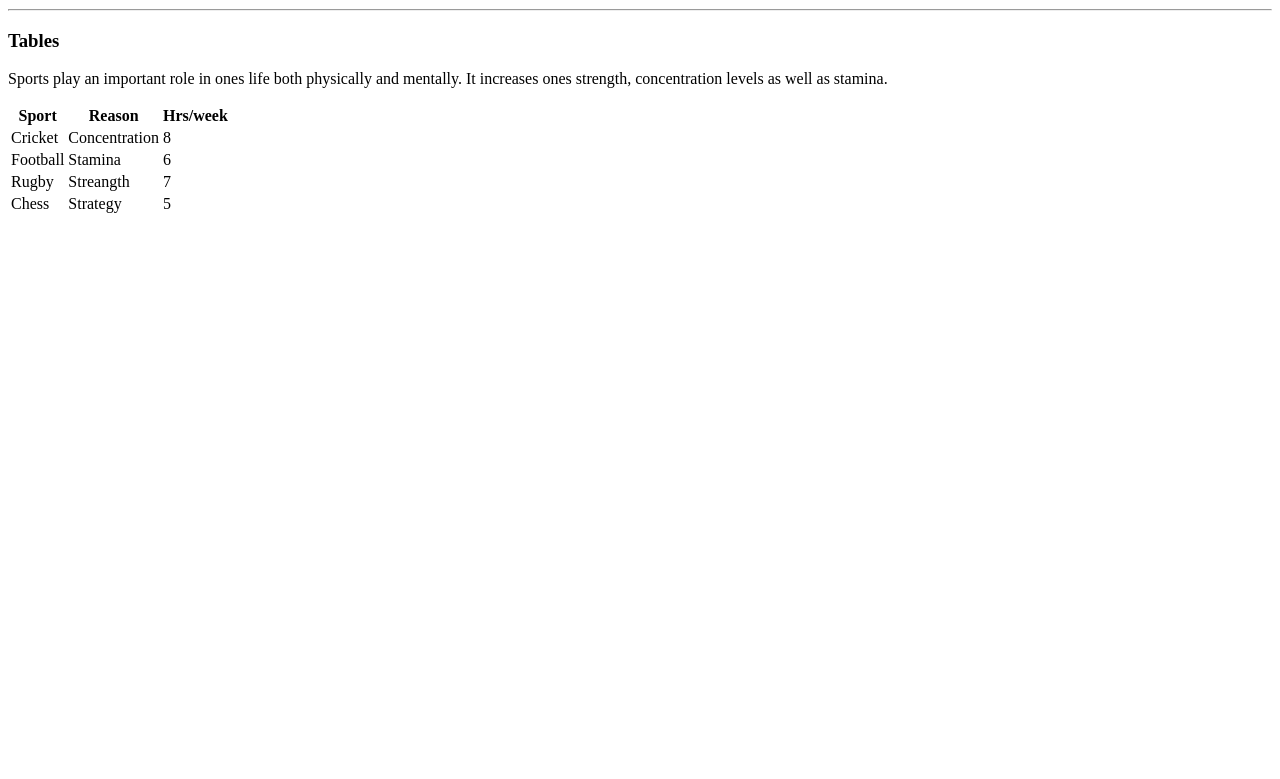
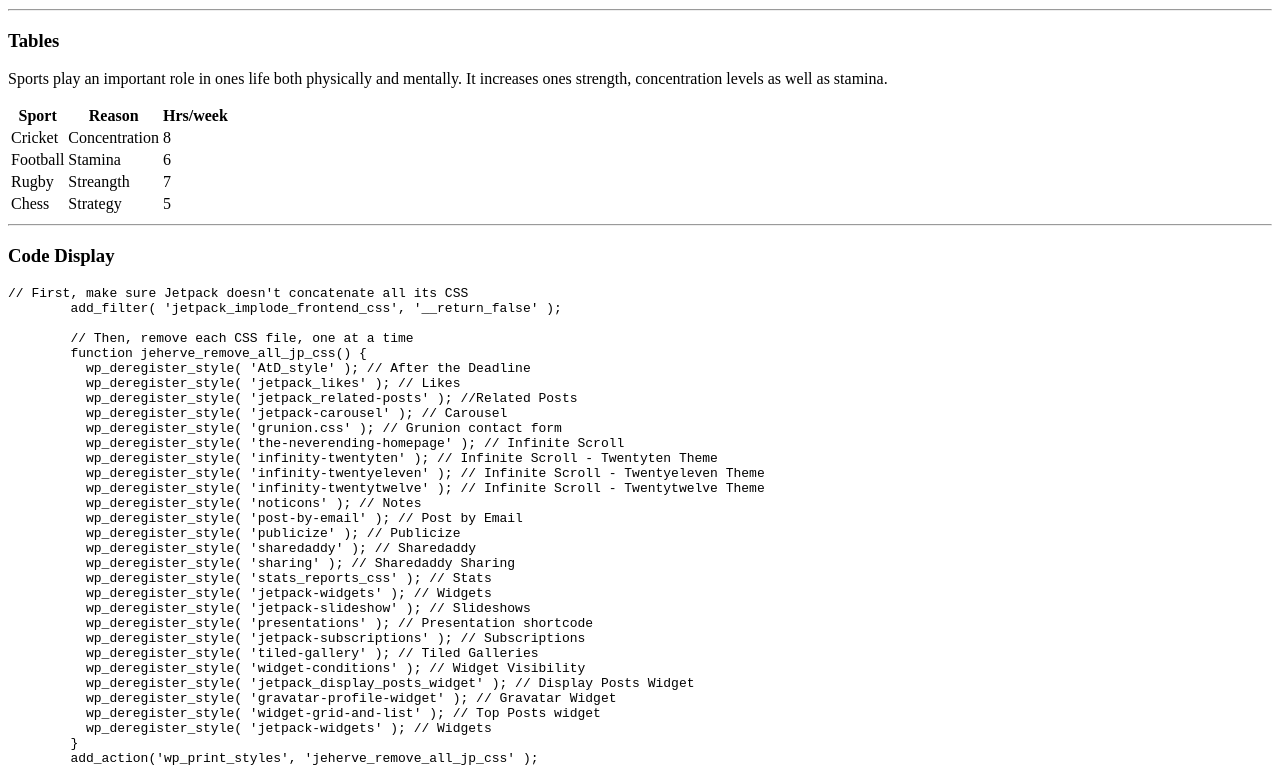
Before and after one commit to 44-563-WebApps-F23/44563-webapps-f23-assignment3-kaushikvenna, a plain HTML site: page mystats.html in a window 1280 px wide. Shown: the part 460-1239 px from the top of the page. Before the commit the page ends 800 px from the top, so only its background shows below. Drawn offline with Linux system fonts and the light colour scheme.

Commit message:
added code

```diff
--- a/mystats.html
+++ b/mystats.html
@@ -40,6 +40,41 @@ alt="picture of chicken biryani" >
                 <td> 5 </td>
                 </tr>
     </table>
+    <hr>
+    <h3>Code Display</h3>
+    <pre>// First, make sure Jetpack doesn't concatenate all its CSS
+        add_filter( 'jetpack_implode_frontend_css', '__return_false' );
+
+        // Then, remove each CSS file, one at a time
+        function jeherve_remove_all_jp_css() {
+          wp_deregister_style( 'AtD_style' ); // After the Deadline
+          wp_deregister_style( 'jetpack_likes' ); // Likes
+          wp_deregister_style( 'jetpack_related-posts' ); //Related Posts
+          wp_deregister_style( 'jetpack-carousel' ); // Carousel
+          wp_deregister_style( 'grunion.css' ); // Grunion contact form
+          wp_deregister_style( 'the-neverending-homepage' ); // Infinite Scroll
+          wp_deregister_style( 'infinity-twentyten' ); // Infinite Scroll - Twentyten Theme
+          wp_deregister_style( 'infinity-twentyeleven' ); // Infinite Scroll - Twentyeleven Theme
+          wp_deregister_style( 'infinity-twentytwelve' ); // Infinite Scroll - Twentytwelve Theme
+          wp_deregister_style( 'noticons' ); // Notes
+          wp_deregister_style( 'post-by-email' ); // Post by Email
+          wp_deregister_style( 'publicize' ); // Publicize
+          wp_deregister_style( 'sharedaddy' ); // Sharedaddy
+          wp_deregister_style( 'sharing' ); // Sharedaddy Sharing
+          wp_deregister_style( 'stats_reports_css' ); // Stats
+          wp_deregister_style( 'jetpack-widgets' ); // Widgets
+          wp_deregister_style( 'jetpack-slideshow' ); // Slideshows
+          wp_deregister_style( 'presentations' ); // Presentation shortcode
+          wp_deregister_style( 'jetpack-subscriptions' ); // Subscriptions
+          wp_deregister_style( 'tiled-gallery' ); // Tiled Galleries
+          wp_deregister_style( 'widget-conditions' ); // Widget Visibility
+          wp_deregister_style( 'jetpack_display_posts_widget' ); // Display Posts Widget
+          wp_deregister_style( 'gravatar-profile-widget' ); // Gravatar Widget
+          wp_deregister_style( 'widget-grid-and-list' ); // Top Posts widget
+          wp_deregister_style( 'jetpack-widgets' ); // Widgets
+        }
+        add_action('wp_print_styles', 'jeherve_remove_all_jp_css' );</pre>
+
 
 </body>
 </html>
```
